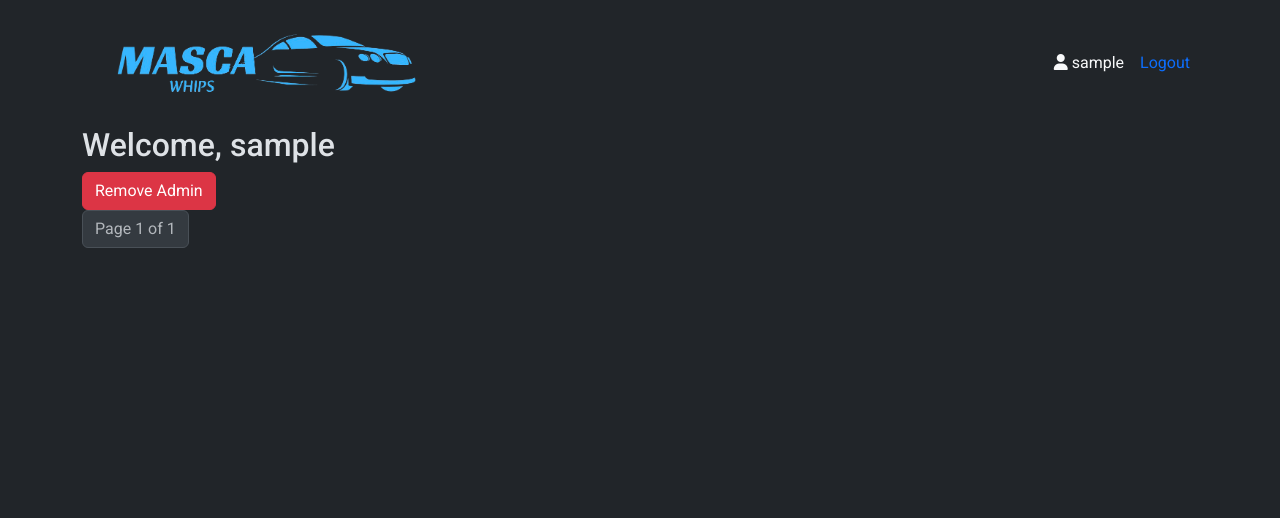
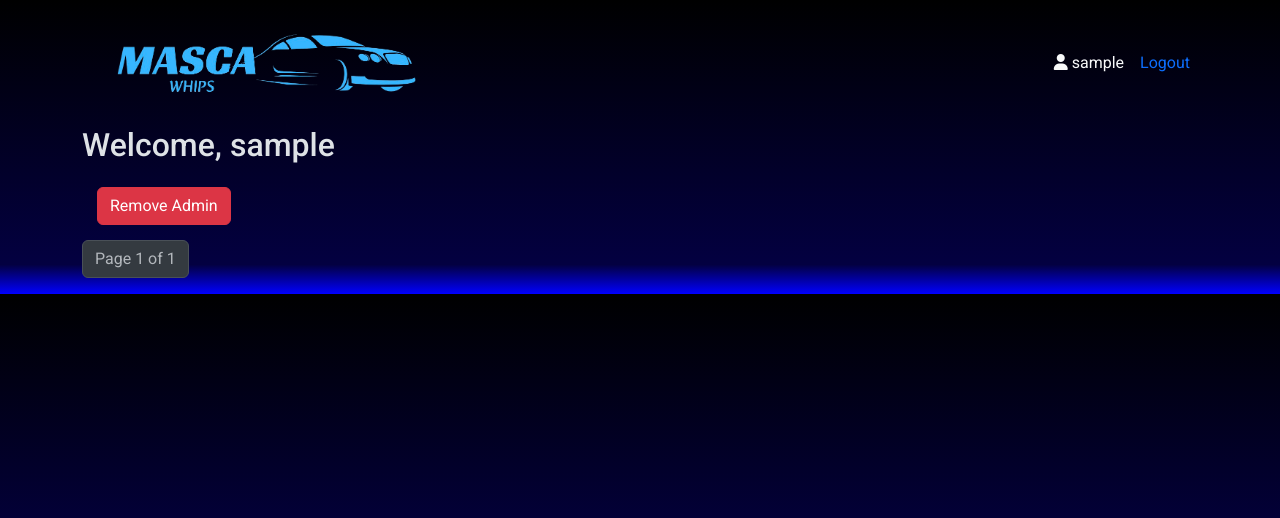
Before and after one commit to amirablhsn/CSCI2040U, a Django app: page /users/profile in a window 1280 px wide. Shown: the top 518 px of the page. Run offline with Django 5.2, Linux system fonts and the light colour scheme; the visitor is signed in with stand-in values (Sample User, id 1); data that the repository does not hold is empty.

Commit message:
ui updates to profile, register, and login for master

```diff
--- a/users/templates/profile.html
+++ b/users/templates/profile.html
@@ -1,19 +1,32 @@
 {% extends 'base.html' %}
 
 {% block content %}
+<style>
+    body {
+        background: rgb(0,0,0);
+        background: linear-gradient(180deg, rgba(0,0,0,1) 0%, rgba(3,0,65,1) 90%, rgba(1,0,255,1) 100%);
+    }
+</style>
 
 <h2 class="profile-header">Welcome, {{user.username}}</h2>
 
 {% if not user.is_staff %}
-<form method="POST", action = {% url "request_admin" %}>
+<form method="POST", action = "{% url 'request_admin' %}" style="padding: 15px;">
     {% csrf_token %}
     <button type="submit" class="btn btn-primary">Request Admin</button>
 </form>
 {% endif %}
 
 
+<!-- {% if user.is_staff %}
+<form method="POST", action = {% url "remove_admin" %}>
+    {% csrf_token %}
+    <button type="submit" class="btn btn-danger">Remove Admin</button>
+</form>
+{% endif %} -->
+
 {% if user.is_staff %}
-<form method="POST", action = {% url "remove_admin" %}>
+<form method="POST" action="{% url 'remove_admin' %}" style="padding: 15px;">
     {% csrf_token %}
     <button type="submit" class="btn btn-danger">Remove Admin</button>
 </form>
--- a/users/templates/register.html
+++ b/users/templates/register.html
@@ -1,6 +1,12 @@
 {% extends 'base.html' %}
 
 {% block content %}
+<style>
+    body {
+        background: rgb(0,0,0);
+        background: linear-gradient(180deg, rgba(0,0,0,1) 0%, rgba(3,0,65,1) 90%, rgba(1,0,255,1) 100%);
+    }
+</style>
 
 <div class="form-container">
     <h2 class="mb-4 form-title">Register</h2>
```
Also changed, not shown: catalogue/templates/_vehicle_card.html (+23 -0 lines), users/templates/login.html (+7 -0 lines).
